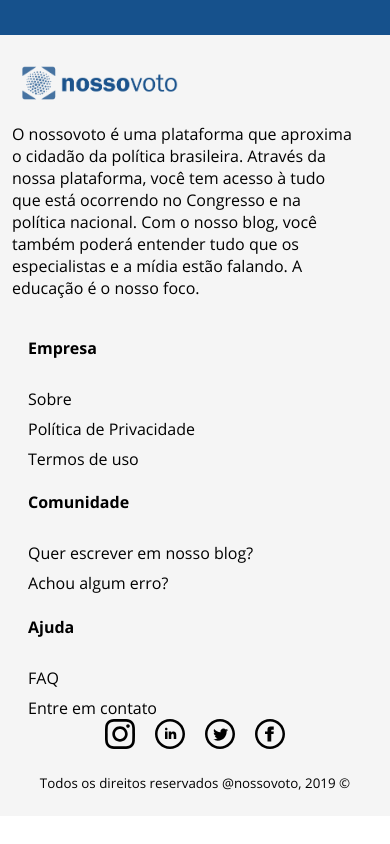
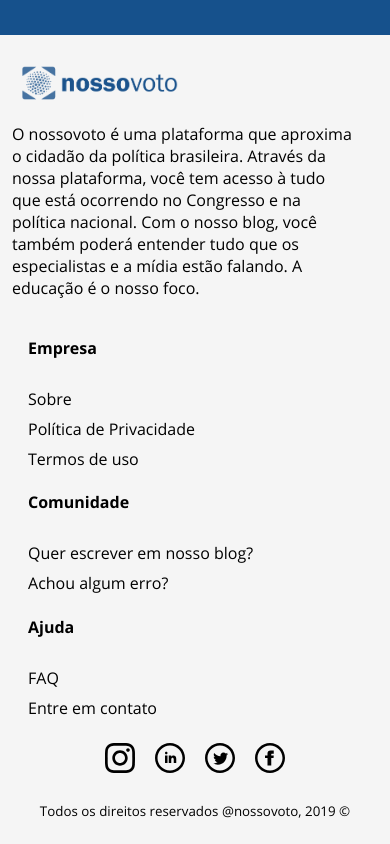
Before and after one commit to nossovoto/website, a Next.js app: page / in a window 390 px wide. Shown: the part 4038-4882 px from the top of the page. Before the commit the page ends 4854 px from the top, so only its background shows below. Built offline with nearby package versions, Linux system fonts and the light colour scheme.

Commit message:
fix layout

```diff
--- a/components/blog/blog-banner/blog-banner.module.scss
+++ b/components/blog/blog-banner/blog-banner.module.scss
@@ -44,7 +44,7 @@
   }
 
   .button_box {
-    flex-direction: column;
+    flex-direction: column-reverse;
     justify-content: center;
     align-items: center;
     width: 35%;
--- a/components/disqus/disqus.module.scss
+++ b/components/disqus/disqus.module.scss
@@ -1,3 +1,9 @@
 .main {
-  padding: 24px 7vw;
+  padding: 24px 14vw;
 }
+
+@media screen and (max-width: 720px) {
+  .main {
+    padding: 24px 5vw;
+  }
+}
--- a/layout/footer/footer.module.scss
+++ b/layout/footer/footer.module.scss
@@ -66,7 +66,7 @@
   flex-direction: row;
   align-items: center;
   justify-content: center;
-  padding-bottom: 20px;
+  margin: 24px 0;
 }
 
 .social_box a {
@@ -82,6 +82,7 @@
   .main {
     padding: 24px 12px;
   }
+
   .widget {
     flex-direction: column;
   }
@@ -92,8 +93,4 @@
   .ajuda {
     width: calc(100% - 24px);
   }
-
-  .social-box {
-    margin-top: 32px;
-  }
 }
```
